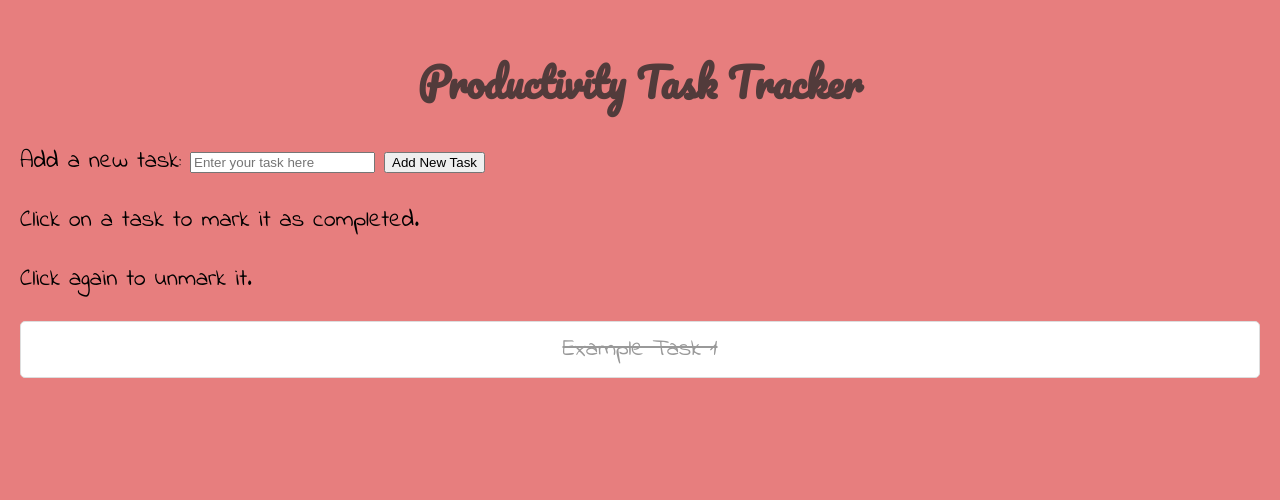
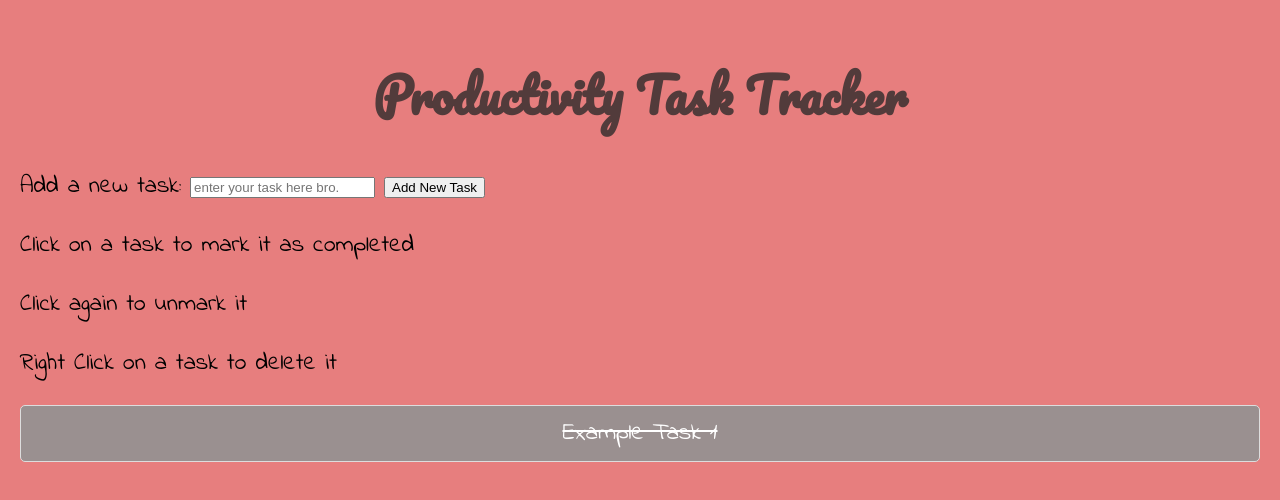
Before and after one commit to Flappyfroggy/Productivity, a plain HTML site: page index.html in a window 1280 px wide. Both pictures are taken after a click on the item "Example Task 1". Drawn offline with Linux system fonts and the light colour scheme.

Commit message:
added removal option of tasks with right click

```diff
--- a/index.html
+++ b/index.html
@@ -24,7 +24,7 @@
         display: flex;
         align-items: center;
         justify-content: center;
-        font-size: 5vh;
+        font-size: 6vh;
     }
 
     .tasklist {
@@ -47,17 +47,19 @@
 
     .taskitem.completed {
         text-decoration: line-through;
-        color: #999;
+        color: #ffffff;
+        background-color: #9a9090;
     }
 </style>
 <body>
     <h1>Productivity Task Tracker</h1>
     <form id="carrot" action="#" method="post">
         <label for="task">Add a new task:</label>
-        <input type="text" id="task" name="task" placeholder="Enter your task here">
+        <input type="text" id="task" name="task" placeholder="enter your task here bro.">
         <button type="submit">Add New Task</button>
-    <p>Click on a task to mark it as completed.</p>
-    <p>Click again to unmark it.</p>
+    <p>Click on a task to mark it as completed</p>
+    <p>Click again to unmark it</p>
+    <p>Right Click on a task to delete it<p>
     <ul class="tasklist">
         <li class="taskitem">Example Task 1</li>
     </ul>
@@ -79,10 +81,20 @@ carrot.addEventListener("submit", function(eveneteere) {
         newTaskItem.textContent = createtask;
         newTaskItem.addEventListener("click", function() {
             newTaskItem.classList.toggle("completed");
+        newTaskItem.addEventListener("contextmenu", function(event) {
+            event.preventDefault();
+            newTaskItem.remove();
+        });
         });
         document.querySelector(".tasklist").appendChild(newTaskItem);
-        taskInput.value = "";
+       taskInput.value = "";
 }
+});
+    document.querySelectorAll(".taskitem").forEach(function(taskitem) {
+    taskitem.addEventListener("contextmenu", function() {
+    event.preventDefault();
+    taskitem.remove();
+});
 });
 </script>
 </html>
```
